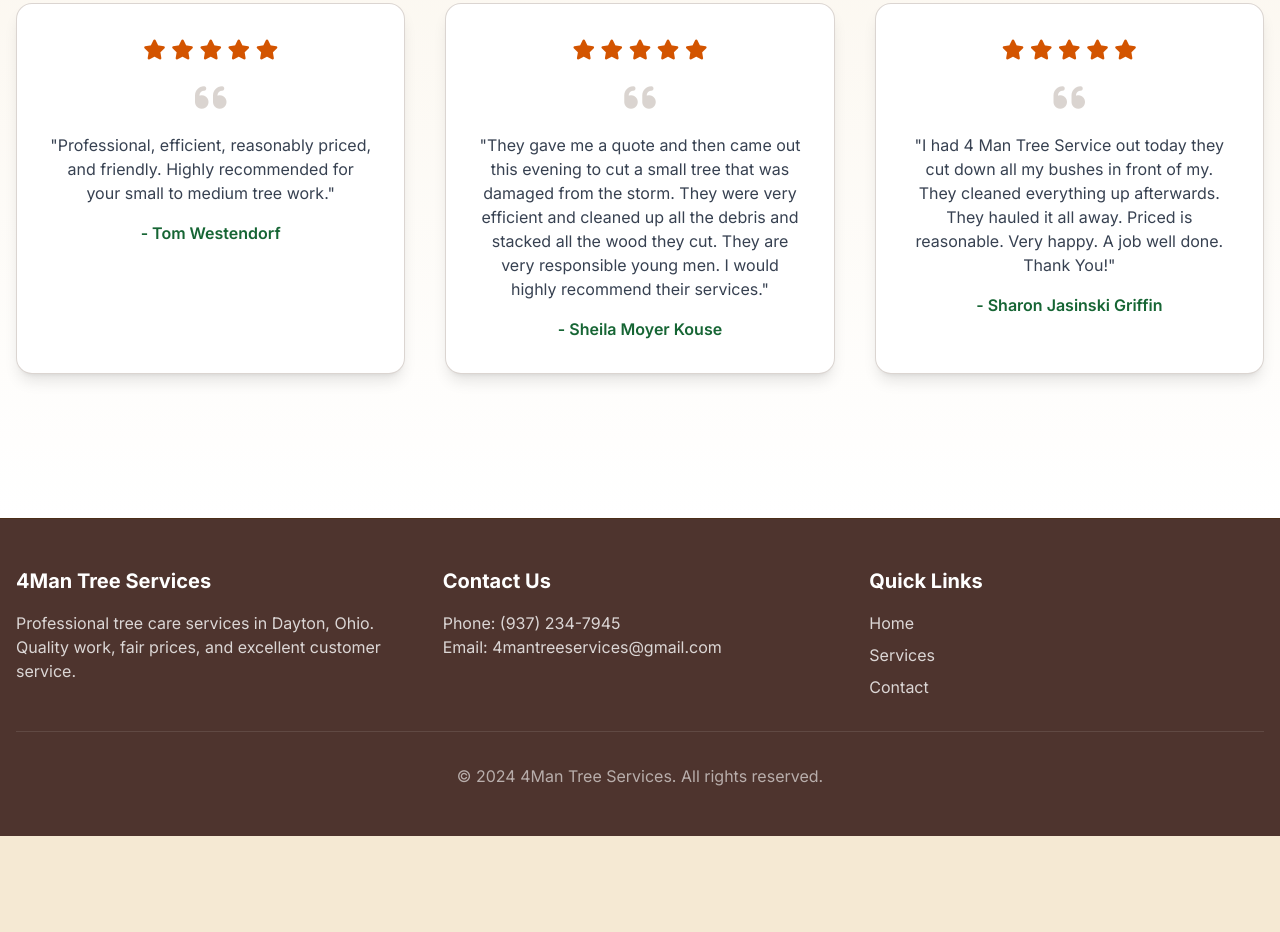
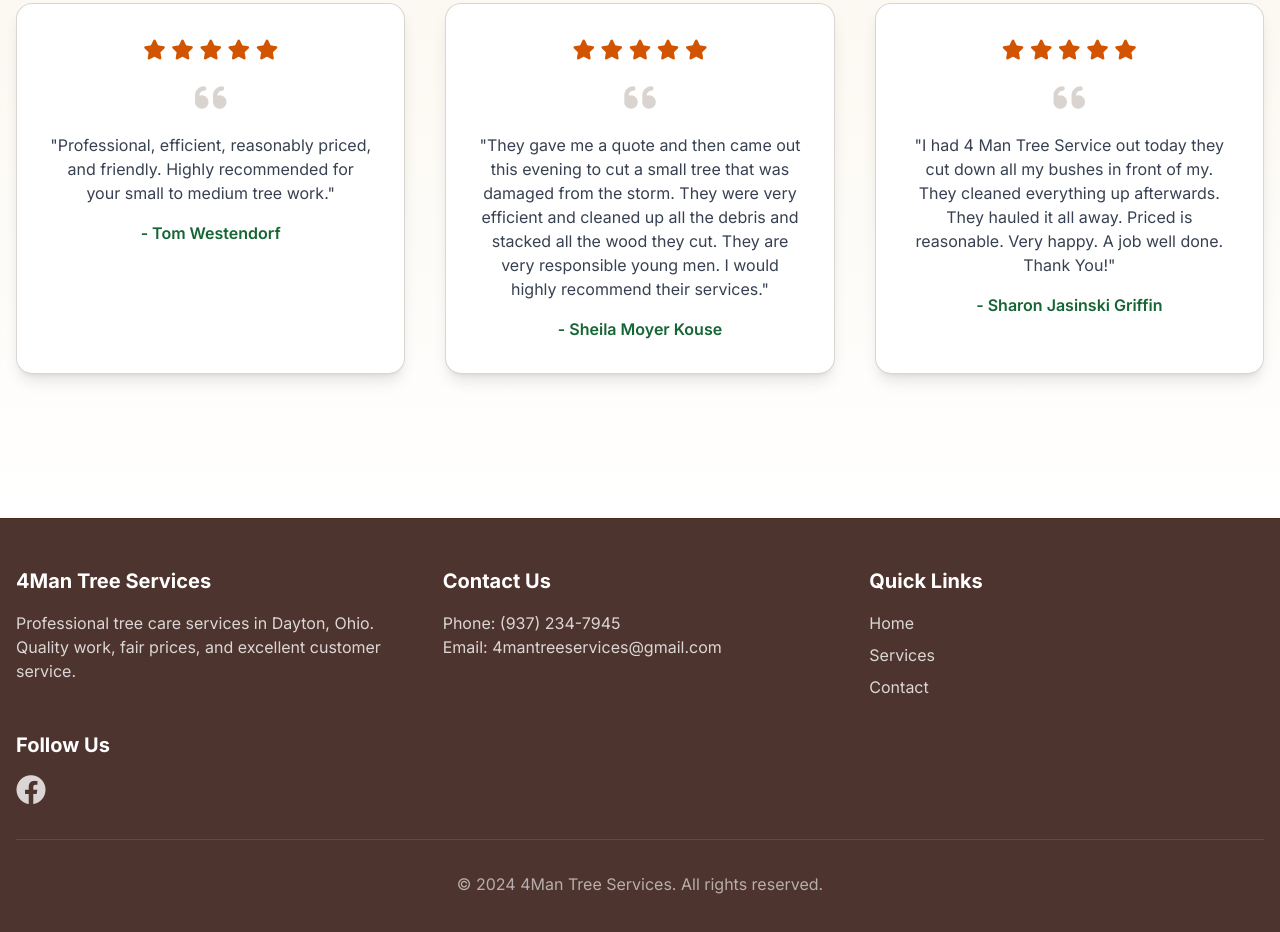
Before and after one commit to BraxtonFails/4ManTreeServices, a website: page index.html in a window 1280 px wide. Shown: the part 3056-3988 px from the top of the page. Before the commit the page ends 3892 px from the top, so only its background shows below. Drawn offline with Linux system fonts and the light colour scheme.

Commit message:
Add Facebook link to footer

```diff
--- a/index.html
+++ b/index.html
@@ -282,6 +282,12 @@
                         <li><a href="contact.html" class="text-white/80 hover:text-rustorange transition">Contact</a></li>
                     </ul>
                 </div>
+                <div>
+                    <h3 class="text-xl font-bold mb-4">Follow Us</h3>
+                    <a href="https://www.facebook.com/profile.php?id=61561085784443" target="_blank" class="text-white/80 hover:text-rustorange transition">
+                        <i class="fab fa-facebook text-3xl"></i>
+                    </a>
+                </div>
             </div>
             <div class="border-t border-white/10 mt-8 pt-8 text-center text-white/60">
                 <p>&copy; 2024 4Man Tree Services. All rights reserved.</p>
```
